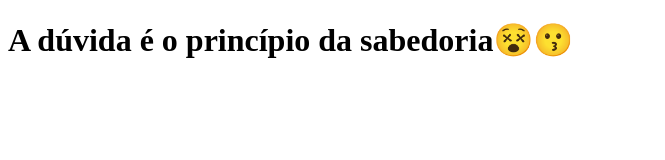
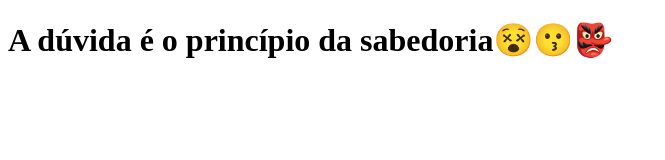
Before and after one commit to Satsuj1n/SoftGenius, a Next.js app: page / in a window 1280 px wide. Shown: the top 160 px of the page, without its empty margins (0-665 px from the left). Built offline with nearby package versions, Linux system fonts and the light colour scheme.

Commit message:
alteracao basica na pasta pages

```diff
--- a/pages/index.js
+++ b/pages/index.js
@@ -1,5 +1,5 @@
 function Home () {
-    return<h1>A dúvida é o princípio da sabedoria😵😗 </h1>
+    return<h1>A dúvida é o princípio da sabedoria😵😗👺</h1>
 }
 
 export default Home;
```
